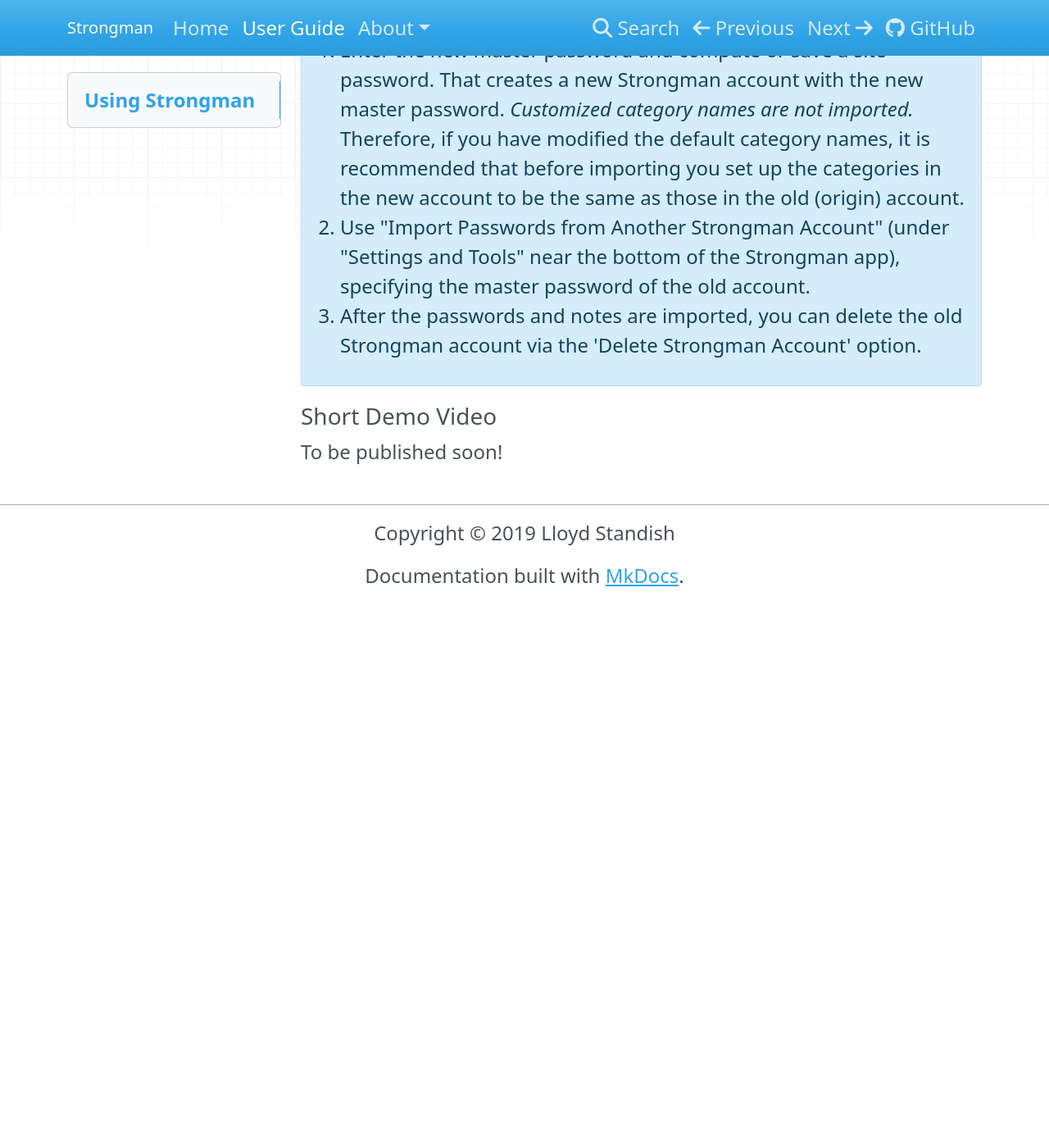
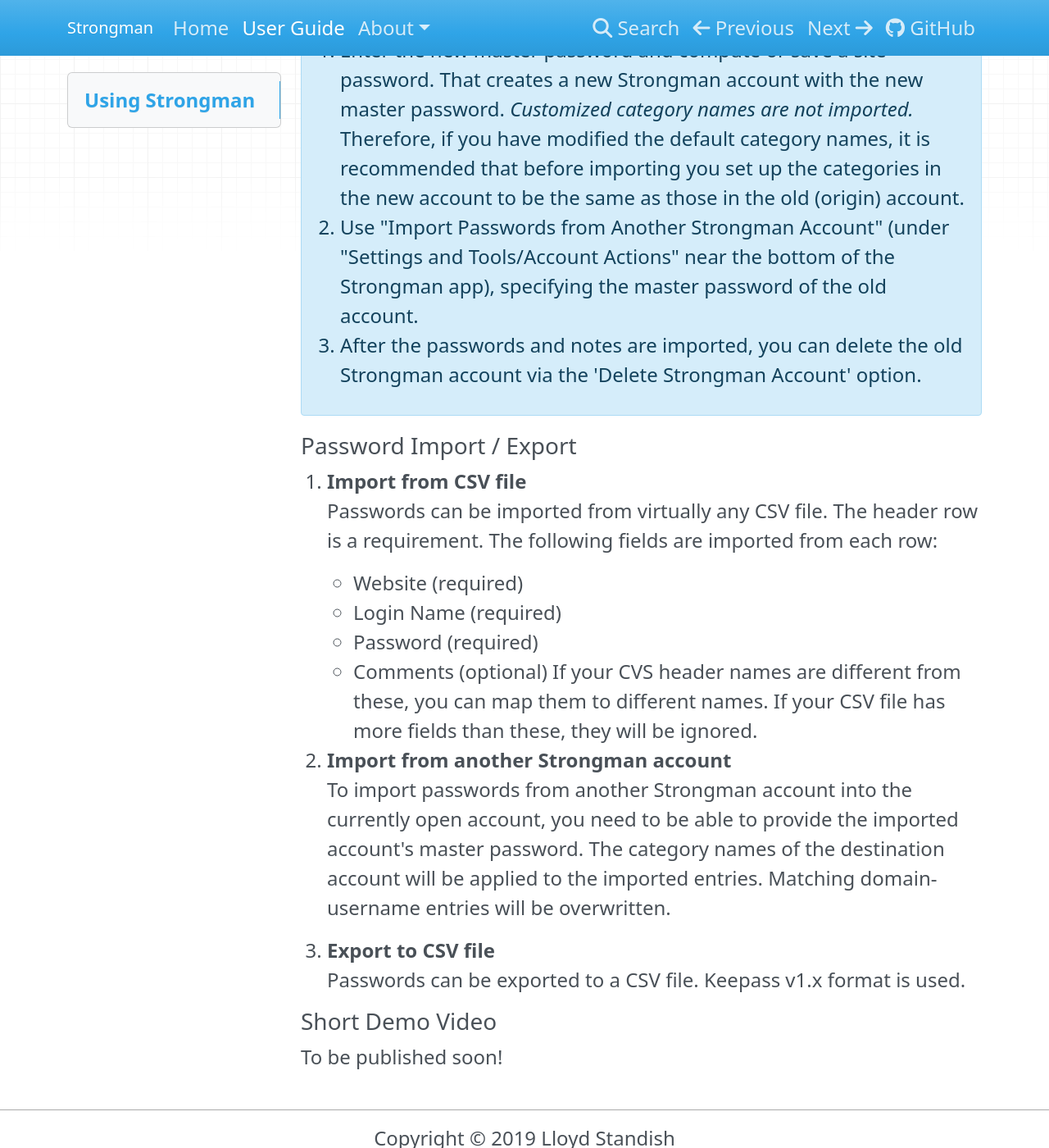
Before and after one commit to lstandish/strongman-md, an MkDocs documentation site: the page built from docs/user-guide.md, in a window 1280 px wide and 1400 px high, scrolled down 1868 px. Shown: the whole window at 82% size. Built offline with MkDocs 1.6.1, drawn with Linux system fonts in a browser that asks for light colours; before the commit the page ends 2604 px from its top, so only the background shows below that.

Commit message:
updated docs

```diff
--- a/docs/user-guide.md
+++ b/docs/user-guide.md
@@ -36,9 +36,23 @@
     **To Change the Master Password**
 
     1. Enter the new master password and compute or save a site password. That creates a new Strongman account with the new master password.  *Customized category names are not imported.*  Therefore, if you have modified the default category names, it is recommended that before importing you set up the categories in the new account to be the same as those in the old (origin) account.
-    2. Use "Import Passwords from Another Strongman Account" (under "Settings and Tools" near the bottom of the Strongman app), specifying the master password of the old account.
+    2. Use "Import Passwords from Another Strongman Account" (under "Settings and Tools/Account Actions" near the bottom of the Strongman app), specifying the master password of the old account.
     3. After the passwords and notes are imported, you can delete the old Strongman account via the 'Delete Strongman Account' option.
 
+### Password Import / Export
+1. **Import from CSV file**
+Passwords can be imported from virtually any CSV file. The header row is a requirement. The following fields are imported from each row:
+    - Website (required)
+    - Login Name (required)
+    - Password (required)
+    - Comments (optional)
+If your CVS header names are different from these, you can map them to different names.  If your CSV file has more fields than these, they will be ignored.
+
+2. **Import from another Strongman account**
+To import passwords from another Strongman account into the currently open account, you need to be able to provide the imported account's master password. The category names of the destination account will be applied to the imported entries.  Matching domain-username entries will be overwritten.
+
+3. **Export to CSV file**
+Passwords can be exported to a CSV file. Keepass v1.x format is used.
 ### Short Demo Video
 
 To be published soon!
```
Also changed, not shown: docs/index.md (+3 -0 lines).
